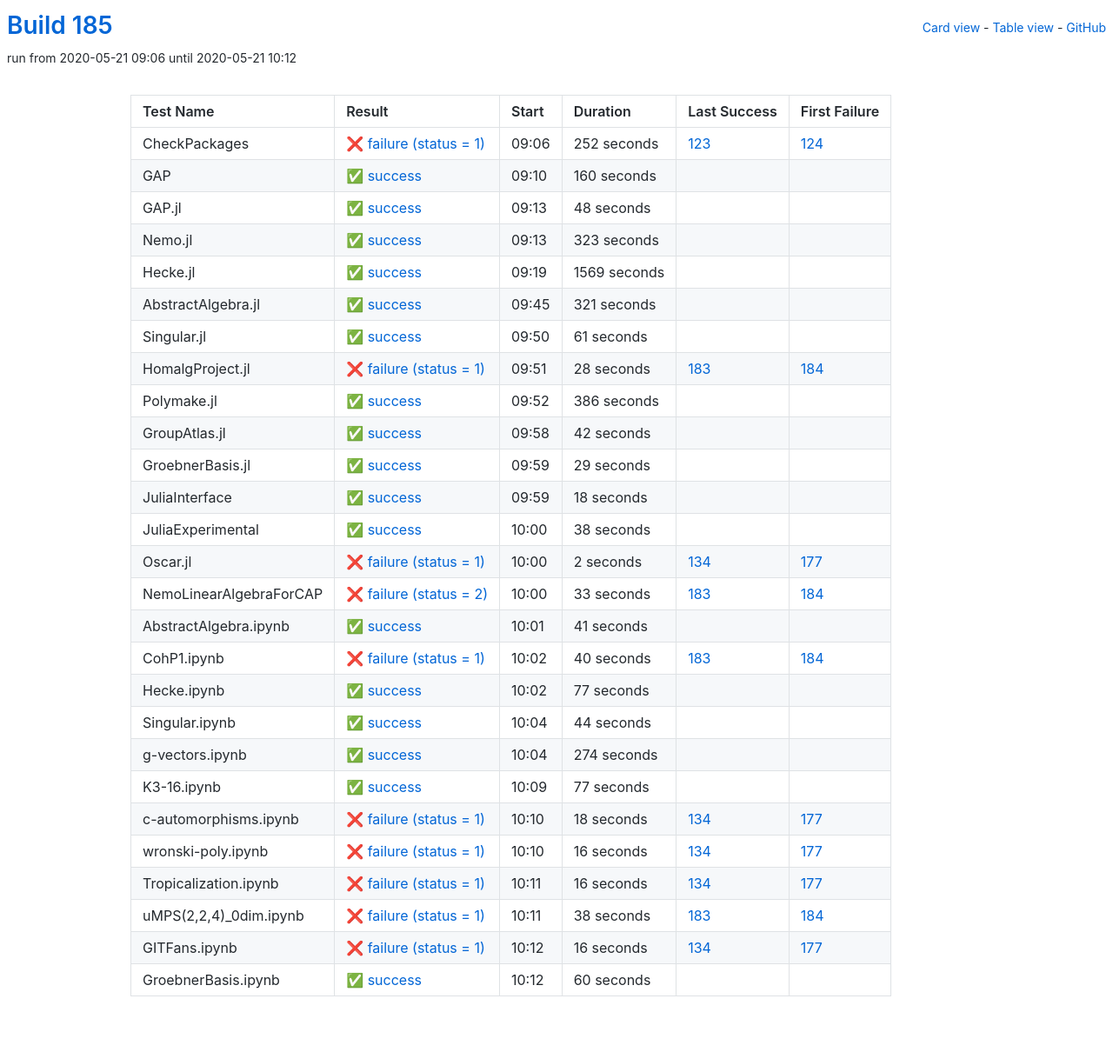
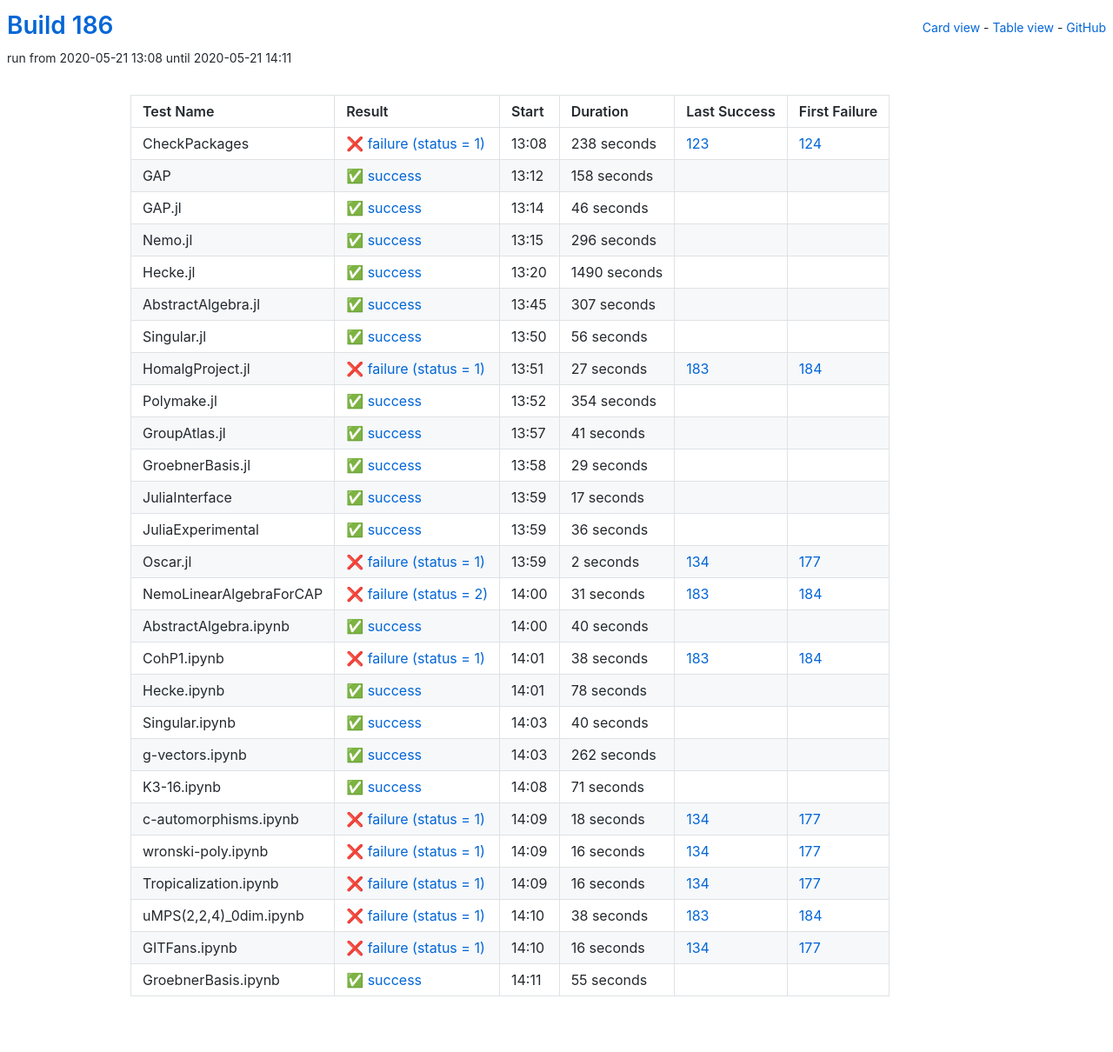
Before and after one commit to oscar-system/oscar-ci-status-stable, a Jekyll site: the page built from table.html, in a window 1280 px wide. Shown: the whole page at 87% size. Built offline with Jekyll 4.4.1, drawn with Linux system fonts in a browser that asks for light colours.

Commit message:
Build 186

```diff
--- a/_data/ci.yml
+++ b/_data/ci.yml
@@ -1,125 +1,125 @@
-build: 185
-build_url: https://oscarci.mathematik.uni-kl.de/job/oscar-stable/185/
+build: 186
+build_url: https://oscarci.mathematik.uni-kl.de/job/oscar-stable/186/
 job: oscar-stable
 tests:
-- duration: 252
+- duration: 238
   exitcode: 1
   first_failure: 124
   first_failure_url: https://oscarci.mathematik.uni-kl.de/job/oscar-stable/124/
   id: checkpackages
   last_success: 123
   last_success_url: https://oscarci.mathematik.uni-kl.de/job/oscar-stable/123/
-  log: https://oscarci.mathematik.uni-kl.de/job/oscar-stable/185/artifact/logs/build-185/CheckPackages.log
+  log: https://oscarci.mathematik.uni-kl.de/job/oscar-stable/186/artifact/logs/build-186/CheckPackages.log
   name: CheckPackages
-  start: 2020-05-21 09:06
+  start: 2020-05-21 13:08
   status: failure
   success: false
-- duration: 160
+- duration: 158
   exitcode: 0
   first_failure: false
   first_failure_url: null
   id: gap
   last_success: false
   last_success_url: null
-  log: https://oscarci.mathematik.uni-kl.de/job/oscar-stable/185/artifact/logs/build-185/GAP.log
+  log: https://oscarci.mathematik.uni-kl.de/job/oscar-stable/186/artifact/logs/build-186/GAP.log
   name: GAP
-  start: 2020-05-21 09:10
+  start: 2020-05-21 13:12
   status: success
   success: true
-- duration: 48
+- duration: 46
   exitcode: 0
   first_failure: false
   first_failure_url: null
   id: gap-jl
   last_success: false
   last_success_url: null
-  log: https://oscarci.mathematik.uni-kl.de/job/oscar-stable/185/artifact/logs/build-185/GAP.jl.log
+  log: https://oscarci.mathematik.uni-kl.de/job/oscar-stable/186/artifact/logs/build-186/GAP.jl.log
   name: GAP.jl
-  start: 2020-05-21 09:13
+  start: 2020-05-21 13:14
   status: success
   success: true
-- duration: 323
+- duration: 296
   exitcode: 0
   first_failure: false
   first_failure_url: null
   id: nemo-jl
   last_success: false
   last_success_url: null
-  log: https://oscarci.mathematik.uni-kl.de/job/oscar-stable/185/artifact/logs/build-185/Nemo.jl.log
+  log: https://oscarci.mathematik.uni-kl.de/job/oscar-stable/186/artifact/logs/build-186/Nemo.jl.log
   name: Nemo.jl
-  start: 2020-05-21 09:13
+  start: 2020-05-21 13:15
   status: success
   success: true
-- duration: 1569
+- duration: 1490
   exitcode: 0
   first_failure: false
   first_failure_url: null
   id: hecke-jl
   last_success: false
   last_success_url: null
-  log: https://oscarci.mathematik.uni-kl.de/job/oscar-stable/185/artifact/logs/build-185/Hecke.jl.log
+  log: https://oscarci.mathematik.uni-kl.de/job/oscar-stable/186/artifact/logs/build-186/Hecke.jl.log
   name: Hecke.jl
-  start: 2020-05-21 09:19
+  start: 2020-05-21 13:20
   status: success
   success: true
-- duration: 321
+- duration: 307
   exitcode: 0
   first_failure: false
   first_failure_url: null
   id: abstractalgebra-jl
   last_success: false
   last_success_url: null
-  log: https://oscarci.mathematik.uni-kl.de/job/oscar-stable/185/artifact/logs/build-185/AbstractAlgebra.jl.log
+  log: https://oscarci.mathematik.uni-kl.de/job/oscar-stable/186/artifact/logs/build-186/AbstractAlgebra.jl.log
   name: AbstractAlgebra.jl
-  start: 2020-05-21 09:45
+  start: 2020-05-21 13:45
   status: success
   success: true
-- duration: 61
+- duration: 56
   exitcode: 0
   first_failure: false
   first_failure_url: null
   id: singular-jl
   last_success: false
   last_success_url: null
-  log: https://oscarci.mathematik.uni-kl.de/job/oscar-stable/185/artifact/logs/build-185/Singular.jl.log
+  log: https://oscarci.mathematik.uni-kl.de/job/oscar-stable/186/artifact/logs/build-186/Singular.jl.log
   name: Singular.jl
-  start: 2020-05-21 09:50
+  start: 2020-05-21 13:50
   status: success
   success: true
-- duration: 28
+- duration: 27
   exitcode: 1
   first_failure: 184
   first_failure_url: https://oscarci.mathematik.uni-kl.de/job/oscar-stable/184/
   id: homalgproject-jl
   last_success: 183
   last_success_url: https://oscarci.mathematik.uni-kl.de/job/oscar-stable/183/
-  log: https://oscarci.mathematik.uni-kl.de/job/oscar-stable/185/artifact/logs/build-185/HomalgProject.jl.log
+  log: https://oscarci.mathematik.uni-kl.de/job/oscar-stable/186/artifact/logs/build-186/HomalgProject.jl.log
   name: HomalgProject.jl
-  start: 2020-05-21 09:51
+  start: 2020-05-21 13:51
   status: failure
   success: false
-- duration: 386
+- duration: 354
   exitcode: 0
   first_failure: false
   first_failure_url: null
   id: polymake-jl
   last_success: false
   last_success_url: null
-  log: https://oscarci.mathematik.uni-kl.de/job/oscar-stable/185/artifact/logs/build-185/Polymake.jl.log
+  log: https://oscarci.mathematik.uni-kl.de/job/oscar-stable/186/artifact/logs/build-186/Polymake.jl.log
   name: Polymake.jl
-  start: 2020-05-21 09:52
+  start: 2020-05-21 13:52
   status: success
   success: true
-- duration: 42
+- duration: 41
   exitcode: 0
   first_failure: false
   first_failure_url: null
   id: groupatlas-jl
   last_success: false
   last_success_url: null
-  log: https://oscarci.mathematik.uni-kl.de/job/oscar-stable/185/artifact/logs/build-185/GroupAtlas.jl.log
+  log: https://oscarci.mathematik.uni-kl.de/job/oscar-stable/186/artifact/logs/build-186/GroupAtlas.jl.log
   name: GroupAtlas.jl
-  start: 2020-05-21 09:58
+  start: 2020-05-21 13:57
   status: success
   success: true
 - duration: 29
@@ -129,33 +129,33 @@ tests:
   id: groebnerbasis-jl
   last_success: false
   last_success_url: null
-  log: https://oscarci.mathematik.uni-kl.de/job/oscar-stable/185/artifact/logs/build-185/GroebnerBasis.jl.log
+  log: https://oscarci.mathematik.uni-kl.de/job/oscar-stable/186/artifact/logs/build-186/GroebnerBasis.jl.log
   name: GroebnerBasis.jl
-  start: 2020-05-21 09:59
+  start: 2020-05-21 13:58
   status: success
   success: true
-- duration: 18
+- duration: 17
   exitcode: 0
   first_failure: false
   first_failure_url: null
   id: juliainterface
   last_success: false
   last_success_url: null
-  log: https://oscarci.mathematik.uni-kl.de/job/oscar-stable/185/artifact/logs/build-185/JuliaInterface.log
+  log: https://oscarci.mathematik.uni-kl.de/job/oscar-stable/186/artifact/logs/build-186/JuliaInterface.log
   name: JuliaInterface
-  start: 2020-05-21 09:59
+  start: 2020-05-21 13:59
   status: success
   success: true
-- duration: 38
+- duration: 36
   exitcode: 0
   first_failure: false
   first_failure_url: null
   id: juliaexperimental
   last_success: false
   last_success_url: null
-  log: https://oscarci.mathematik.uni-kl.de/job/oscar-stable/185/artifact/logs/build-185/JuliaExperimental.log
+  log: https://oscarci.mathematik.uni-kl.de/job/oscar-stable/186/artifact/logs/build-186/JuliaExperimental.log
   name: JuliaExperimental
-  start: 2020-05-21 10:00
+  start: 2020-05-21 13:59
   status: success
   success: true
 - duration: 2
@@ -165,93 +165,93 @@ tests:
   id: oscar-jl
   last_success: 134
   last_success_url: https://oscarci.mathematik.uni-kl.de/job/oscar-stable/134/
-  log: https://oscarci.mathematik.uni-kl.de/job/oscar-stable/185/artifact/logs/build-185/Oscar.jl.log
+  log: https://oscarci.mathematik.uni-kl.de/job/oscar-stable/186/artifact/logs/build-186/Oscar.jl.log
   name: Oscar.jl
-  start: 2020-05-21 10:00
+  start: 2020-05-21 13:59
   status: failure
   success: false
-- duration: 33
+- duration: 31
   exitcode: 2
   first_failure: 184
   first_failure_url: https://oscarci.mathematik.uni-kl.de/job/oscar-stable/184/
   id: nemolinearalgebraforcap
   last_success: 183
   last_success_url: https://oscarci.mathematik.uni-kl.de/job/oscar-stable/183/
-  log: https://oscarci.mathematik.uni-kl.de/job/oscar-stable/185/artifact/logs/build-185/NemoLinearAlgebraForCAP.log
+  log: https://oscarci.mathematik.uni-kl.de/job/oscar-stable/186/artifact/logs/build-186/NemoLinearAlgebraForCAP.log
   name: NemoLinearAlgebraForCAP
-  start: 2020-05-21 10:00
+  start: 2020-05-21 14:00
   status: failure
   success: false
-- duration: 41
+- duration: 40
   exitcode: 0
   first_failure: false
   first_failure_url: null
   id: abstractalgebra-ipynb
   last_success: false
   last_success_url: null
-  log: https://oscarci.mathematik.uni-kl.de/job/oscar-stable/185/artifact/logs/build-185/AbstractAlgebra.ipynb.log
+  log: https://oscarci.mathematik.uni-kl.de/job/oscar-stable/186/artifact/logs/build-186/AbstractAlgebra.ipynb.log
   name: AbstractAlgebra.ipynb
-  start: 2020-05-21 10:01
+  start: 2020-05-21 14:00
   status: success
   success: true
-- duration: 40
+- duration: 38
   exitcode: 1
   first_failure: 184
   first_failure_url: https://oscarci.mathematik.uni-kl.de/job/oscar-stable/184/
   id: cohp1-ipynb
   last_success: 183
   last_success_url: https://oscarci.mathematik.uni-kl.de/job/oscar-stable/183/
-  log: https://oscarci.mathematik.uni-kl.de/job/oscar-stable/185/artifact/logs/build-185/CohP1.ipynb.log
+  log: https://oscarci.mathematik.uni-kl.de/job/oscar-stable/186/artifact/logs/build-186/CohP1.ipynb.log
   name: CohP1.ipynb
-  start: 2020-05-21 10:02
+  start: 2020-05-21 14:01
   status: failure
   success: false
-- duration: 77
+- duration: 78
   exitcode: 0
   first_failure: false
   first_failure_url: null
   id: hecke-ipynb
   last_success: false
   last_success_url: null
-  log: https://oscarci.mathematik.uni-kl.de/job/oscar-stable/185/artifact/logs/build-185/Hecke.ipynb.log
+  log: https://oscarci.mathematik.uni-kl.de/job/oscar-stable/186/artifact/logs/build-186/Hecke.ipynb.log
   name: Hecke.ipynb
-  start: 2020-05-21 10:02
+  start: 2020-05-21 14:01
   status: success
   success: true
-- duration: 44
+- duration: 40
   exitcode: 0
   first_failure: false
   first_failure_url: null
   id: singular-ipynb
   last_success: false
   last_success_url: null
-  log: https://oscarci.mathematik.uni-kl.de/job/oscar-stable/185/artifact/logs/build-185/Singular.ipynb.log
+  log: https://oscarci.mathematik.uni-kl.de/job/oscar-stable/186/artifact/logs/build-186/Singular.ipynb.log
   name: Singular.ipynb
-  start: 2020-05-21 10:04
+  start: 2020-05-21 14:03
   status: success
   success: true
-- duration: 274
+- duration: 262
   exitcode: 0
   first_failure: false
   first_failure_url: null
   id: g-vectors-ipynb
   last_success: false
   last_success_url: null
-  log: https://oscarci.mathematik.uni-kl.de/job/oscar-stable/185/artifact/logs/build-185/g-vectors.ipynb.log
+  log: https://oscarci.mathematik.uni-kl.de/job/oscar-stable/186/artifact/logs/build-186/g-vectors.ipynb.log
   name: g-vectors.ipynb
-  start: 2020-05-21 10:04
+  start: 2020-05-21 14:03
   status: success
   success: true
-- duration: 77
+- duration: 71
   exitcode: 0
   first_failure: false
   first_failure_url: null
   id: k3-16-ipynb
   last_success: false
   last_success_url: null
-  log: https://oscarci.mathematik.uni-kl.de/job/oscar-stable/185/artifact/logs/build-185/K3-16.ipynb.log
+  log: https://oscarci.mathematik.uni-kl.de/job/oscar-stable/186/artifact/logs/build-186/K3-16.ipynb.log
   name: K3-16.ipynb
-  start: 2020-05-21 10:09
+  start: 2020-05-21 14:08
   status: success
   success: true
 - duration: 18
@@ -261,9 +261,9 @@ tests:
   id: c-automorphisms-ipynb
   last_success: 134
   last_success_url: https://oscarci.mathematik.uni-kl.de/job/oscar-stable/134/
-  log: https://oscarci.mathematik.uni-kl.de/job/oscar-stable/185/artifact/logs/build-185/c-automorphisms.ipynb.log
+  log: https://oscarci.mathematik.uni-kl.de/job/oscar-stable/186/artifact/logs/build-186/c-automorphisms.ipynb.log
   name: c-automorphisms.ipynb
-  start: 2020-05-21 10:10
+  start: 2020-05-21 14:09
   status: failure
   success: false
 - duration: 16
@@ -273,9 +273,9 @@ tests:
   id: wronski-poly-ipynb
   last_success: 134
   last_success_url: https://oscarci.mathematik.uni-kl.de/job/oscar-stable/134/
-  log: https://oscarci.mathematik.uni-kl.de/job/oscar-stable/185/artifact/logs/build-185/wronski-poly.ipynb.log
+  log: https://oscarci.mathematik.uni-kl.de/job/oscar-stable/186/artifact/logs/build-186/wronski-poly.ipynb.log
   name: wronski-poly.ipynb
-  start: 2020-05-21 10:10
+  start: 2020-05-21 14:09
   status: failure
   success: false
 - duration: 16
@@ -285,9 +285,9 @@ tests:
   id: tropicalization-ipynb
   last_success: 134
   last_success_url: https://oscarci.mathematik.uni-kl.de/job/oscar-stable/134/
-  log: https://oscarci.mathematik.uni-kl.de/job/oscar-stable/185/artifact/logs/build-185/Tropicalization.ipynb.log
+  log: https://oscarci.mathematik.uni-kl.de/job/oscar-stable/186/artifact/logs/build-186/Tropicalization.ipynb.log
   name: Tropicalization.ipynb
-  start: 2020-05-21 10:11
+  start: 2020-05-21 14:09
   status: failure
   success: false
 - duration: 38
@@ -297,9 +297,9 @@ tests:
   id: umps-2-2-4-0dim-ipynb
   last_success: 183
   last_success_url: https://oscarci.mathematik.uni-kl.de/job/oscar-stable/183/
-  log: https://oscarci.mathematik.uni-kl.de/job/oscar-stable/185/artifact/logs/build-185/uMPS-2-2-4-_0dim.ipynb.log
+  log: https://oscarci.mathematik.uni-kl.de/job/oscar-stable/186/artifact/logs/build-186/uMPS-2-2-4-_0dim.ipynb.log
   name: uMPS(2,2,4)_0dim.ipynb
-  start: 2020-05-21 10:11
+  start: 2020-05-21 14:10
   status: failure
   success: false
 - duration: 16
@@ -309,20 +309,20 @@ tests:
   id: gitfans-ipynb
   last_success: 134
   last_success_url: https://oscarci.mathematik.uni-kl.de/job/oscar-stable/134/
-  log: https://oscarci.mathematik.uni-kl.de/job/oscar-stable/185/artifact/logs/build-185/GITFans.ipynb.log
+  log: https://oscarci.mathematik.uni-kl.de/job/oscar-stable/186/artifact/logs/build-186/GITFans.ipynb.log
   name: GITFans.ipynb
-  start: 2020-05-21 10:12
+  start: 2020-05-21 14:10
   status: failure
   success: false
-- duration: 60
+- duration: 55
   exitcode: 0
   first_failure: false
   first_failure_url: null
   id: groebnerbasis-ipynb
   last_success: false
   last_success_url: null
-  log: https://oscarci.mathematik.uni-kl.de/job/oscar-stable/185/artifact/logs/build-185/GroebnerBasis.ipynb.log
+  log: https://oscarci.mathematik.uni-kl.de/job/oscar-stable/186/artifact/logs/build-186/GroebnerBasis.ipynb.log
   name: GroebnerBasis.ipynb
-  start: 2020-05-21 10:12
+  start: 2020-05-21 14:11
   status: success
   success: true
```
Also changed, not shown: README.md.
